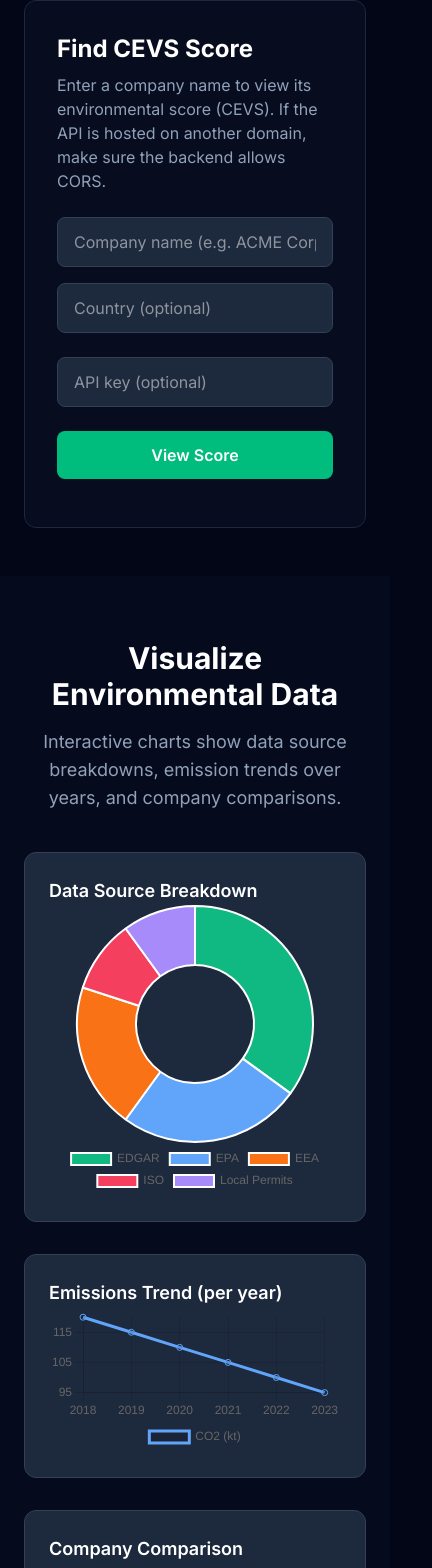
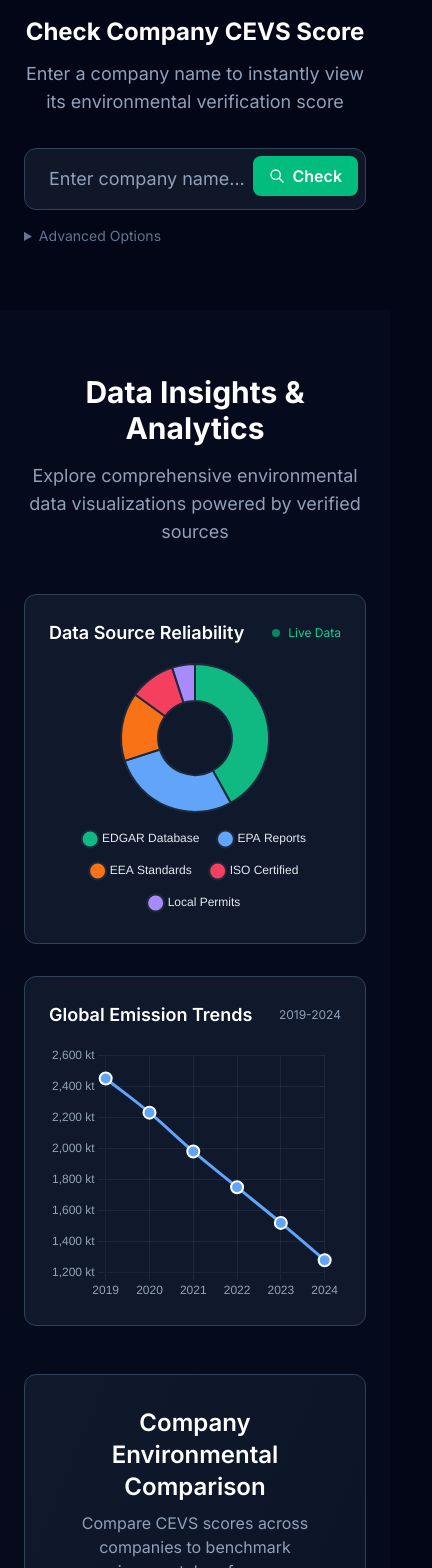
Before and after one commit to hk-dev13/envoyou-page-react, a React (Vite) app: page / in a window 390 px wide. Shown: the part 965-2533 px from the top of the page, 432 px wide, since content can reach past the window. Built offline with nearby package versions, Linux system fonts and the light colour scheme.

Commit message:
Enhance CevsLookupSection and VisualizationsSection: Improve layout and accessibility; update input fields and buttons for better user experience; add loading state for comparisons; refine chart data and options for clarity and responsiveness.

```diff
--- a/src/components/CevsLookupSection.jsx
+++ b/src/components/CevsLookupSection.jsx
@@ -2,20 +2,56 @@ import React from 'react';
 
 const CevsLookupSection = () => {
     return (
-        <section id="cevs-lookup" className="py-12 sm:py-20" data-aos="fade-up">
+        <section id="cevs-lookup" className="py-16 sm:py-20" data-aos="fade-up">
             <div className="container mx-auto px-6">
-                <div className="bg-slate-900/40 border border-slate-800 p-8 rounded-xl max-w-3xl mx-auto">
-                    <h3 className="text-2xl font-bold text-white">Find CEVS Score</h3>
-                    <p className="mt-2 text-slate-400">Enter a company name to view its environmental score (CEVS). If the API is hosted on another domain, make sure the backend allows CORS.</p>
+                <div className="text-center max-w-2xl mx-auto">
+                    <h3 className="text-2xl md:text-3xl font-bold text-white">Check Company CEVS Score</h3>
+                    <p className="mt-3 text-slate-400 text-lg">Enter a company name to instantly view its environmental verification score</p>
 
-                    <div className="mt-6 grid grid-cols-1 sm:grid-cols-3 gap-4 items-center">
-                        <input id="cevs-company-input" type="text" placeholder="Company name (e.g. ACME Corp)" className="sm:col-span-2 px-4 py-3 rounded-lg bg-slate-800 border border-slate-700 text-white focus:outline-none" />
-                        <input id="cevs-country-input" type="text" placeholder="Country (optional)" className="px-4 py-3 rounded-lg bg-slate-800 border border-slate-700 text-white focus:outline-none" />
-                        <input id="cevs-api-key" type="text" placeholder="API key (optional)" className="sm:col-span-2 mt-2 px-4 py-3 rounded-lg bg-slate-800 border border-slate-700 text-white focus:outline-none" />
-                        <button id="cevs-submit-btn" className="mt-2 sm:mt-0 bg-emerald-500 hover:bg-emerald-600 text-white font-semibold px-6 py-3 rounded-lg">View Score</button>
+                    {/* Simplified Search Form */}
+                    <div className="mt-8 max-w-md mx-auto">
+                        <div className="relative">
+                            <input
+                                id="cevs-company-input"
+                                type="text"
+                                placeholder="Enter company name..."
+                                className="w-full px-6 py-4 pr-16 text-lg rounded-xl bg-slate-800/50 border border-slate-700 text-white placeholder-slate-400 focus:outline-none focus:ring-2 focus:ring-emerald-500 focus:border-emerald-500 transition-all duration-200"
+                            />
+                            <button
+                                id="cevs-submit-btn"
+                                className="absolute right-2 top-2 bg-emerald-500 hover:bg-emerald-600 text-white font-semibold px-4 py-2 rounded-lg transition-colors duration-200 flex items-center space-x-2"
+                            >
+                                <svg className="w-4 h-4" fill="none" stroke="currentColor" viewBox="0 0 24 24">
+                                    <path strokeLinecap="round" strokeLinejoin="round" strokeWidth="2" d="M21 21l-6-6m2-5a7 7 0 11-14 0 7 7 0 0114 0z"></path>
+                                </svg>
+                                <span>Check</span>
+                            </button>
+                        </div>
+
+                        {/* Status Message */}
+                        <div id="cevs-message" className="mt-4 text-sm text-slate-400" aria-live="polite"></div>
+
+                        {/* Additional Options (Collapsible) */}
+                        <details className="mt-4 text-left">
+                            <summary className="text-slate-500 hover:text-slate-400 cursor-pointer text-sm transition-colors">
+                                Advanced Options
+                            </summary>
+                            <div className="mt-3 space-y-3">
+                                <input
+                                    id="cevs-country-input"
+                                    type="text"
+                                    placeholder="Country (optional)"
+                                    className="w-full px-4 py-2 rounded-lg bg-slate-800/30 border border-slate-700 text-white placeholder-slate-500 focus:outline-none focus:ring-1 focus:ring-emerald-500 text-sm"
+                                />
+                                <input
+                                    id="cevs-api-key"
+                                    type="text"
+                                    placeholder="API Key (optional)"
+                                    className="w-full px-4 py-2 rounded-lg bg-slate-800/30 border border-slate-700 text-white placeholder-slate-500 focus:outline-none focus:ring-1 focus:ring-emerald-500 text-sm"
+                                />
+                            </div>
+                        </details>
                     </div>
-
-                    <div id="cevs-message" className="mt-4 text-sm text-slate-400" aria-live="polite"></div>
                 </div>
             </div>
         </section>
--- a/src/components/VisualizationsSection.jsx
+++ b/src/components/VisualizationsSection.jsx
@@ -9,43 +9,182 @@ ChartJS.register(ArcElement, Tooltip, Legend, CategoryScale, LinearScale, PointE
 const VisualizationsSection = () => {
   // State untuk input perbandingan perusahaan
   const [compareInput, setCompareInput] = useState('');
+  const [isLoading, setIsLoading] = useState(false);
+
   // State untuk data grafik perbandingan
   const [compareData, setCompareData] = useState({
-    labels: ['Example A', 'Example B'],
+    labels: ['Tesla Inc.', 'Apple Inc.'],
     datasets: [{
       label: 'CEVS Score',
-      data: [72, 64],
+      data: [87, 73],
       backgroundColor: ['#10b981', '#60a5fa'],
+      borderColor: ['#059669', '#3b82f6'],
+      borderWidth: 2,
+      borderRadius: 4,
+      borderSkipped: false,
     }],
   });
 
-  // Data mock/statis untuk dua grafik pertama
+  // Data yang lebih realistis untuk data source breakdown
   const breakdownData = {
-    labels: ['EDGAR', 'EPA', 'EEA', 'ISO', 'Local Permits'],
+    labels: ['EDGAR Database', 'EPA Reports', 'EEA Standards', 'ISO Certified', 'Local Permits'],
     datasets: [{
-      data: [35, 25, 20, 10, 10],
-      backgroundColor: ['#10b981', '#60a5fa', '#f97316', '#f43f5e', '#a78bfa'],
+      data: [42, 28, 15, 10, 5],
+      backgroundColor: [
+        '#10b981', // emerald
+        '#60a5fa', // blue
+        '#f97316', // orange
+        '#f43f5e', // red
+        '#a78bfa'  // purple
+      ],
+      borderWidth: 2,
+      borderColor: '#1e293b',
+      hoverBorderColor: '#ffffff',
+      hoverBorderWidth: 3,
     }],
   };
 
+  // Data yang lebih realistis untuk emissions trend
   const trendData = {
-    labels: ['2018', '2019', '2020', '2021', '2022', '2023'],
+    labels: ['2019', '2020', '2021', '2022', '2023', '2024'],
     datasets: [{
-      label: 'CO2 (kt)',
-      data: [120, 115, 110, 105, 100, 95],
+      label: 'CO2 Emissions (kt)',
+      data: [2450, 2230, 1980, 1750, 1520, 1280],
       borderColor: '#60a5fa',
-      fill: false,
+      backgroundColor: 'rgba(96, 165, 250, 0.1)',
+      borderWidth: 3,
+      fill: true,
+      tension: 0.4,
+      pointBackgroundColor: '#60a5fa',
+      pointBorderColor: '#ffffff',
+      pointBorderWidth: 2,
+      pointRadius: 6,
+      pointHoverRadius: 8,
+      pointHoverBackgroundColor: '#3b82f6',
+      pointHoverBorderColor: '#ffffff',
+      pointHoverBorderWidth: 3,
     }],
   };
 
+  // Enhanced chart options
+  const doughnutOptions = {
+    responsive: true,
+    maintainAspectRatio: false,
+    plugins: {
+      legend: {
+        position: 'bottom',
+        labels: {
+          color: '#e2e8f0',
+          font: { size: 12 },
+          padding: 20,
+          usePointStyle: true,
+        }
+      },
+      tooltip: {
+        backgroundColor: 'rgba(30, 41, 59, 0.9)',
+        titleColor: '#ffffff',
+        bodyColor: '#e2e8f0',
+        borderColor: '#475569',
+        borderWidth: 1,
+        cornerRadius: 8,
+        displayColors: true,
+      }
+    },
+  };
+
+  const lineOptions = {
+    responsive: true,
+    maintainAspectRatio: false,
+    plugins: {
+      legend: {
+        display: false
+      },
+      tooltip: {
+        backgroundColor: 'rgba(30, 41, 59, 0.9)',
+        titleColor: '#ffffff',
+        bodyColor: '#e2e8f0',
+        borderColor: '#475569',
+        borderWidth: 1,
+        cornerRadius: 8,
+        callbacks: {
+          label: function(context) {
+            return context.parsed.y.toLocaleString() + ' kt CO2';
+          }
+        }
+      }
+    },
+    scales: {
+      x: {
+        grid: { color: 'rgba(148, 163, 184, 0.1)' },
+        ticks: { color: '#94a3b8' }
+      },
+      y: {
+        grid: { color: 'rgba(148, 163, 184, 0.1)' },
+        ticks: {
+          color: '#94a3b8',
+          callback: function(value) {
+            return value.toLocaleString() + ' kt';
+          }
+        }
+      }
+    },
+    interaction: {
+      intersect: false,
+      mode: 'index'
+    }
+  };
+
+  const barOptions = {
+    responsive: true,
+    maintainAspectRatio: false,
+    plugins: {
+      legend: {
+        display: false
+      },
+      tooltip: {
+        backgroundColor: 'rgba(30, 41, 59, 0.9)',
+        titleColor: '#ffffff',
+        bodyColor: '#e2e8f0',
+        borderColor: '#475569',
+        borderWidth: 1,
+        cornerRadius: 8,
+        callbacks: {
+          label: function(context) {
+            return 'CEVS Score: ' + context.parsed.y;
+          }
+        }
+      }
+    },
+    scales: {
+      x: {
+        grid: { display: false },
+        ticks: { color: '#94a3b8' }
+      },
+      y: {
+        grid: { color: 'rgba(148, 163, 184, 0.1)' },
+        ticks: { color: '#94a3b8' },
+        beginAtZero: true,
+        max: 100
+      }
+    }
+  };
+
   // Fungsi untuk menangani perbandingan
-  const handleCompare = () => {
+  const handleCompare = async () => {
     const companies = compareInput.split(',').map(s => s.trim()).filter(Boolean);
     if (!companies.length) return;
 
-    // Di aplikasi nyata, Anda akan mengambil data API di sini.
-    // Untuk sekarang, kita gunakan data acak sebagai contoh.
-    const newScores = companies.map(() => Math.floor(Math.random() * 100));
+    setIsLoading(true);
+
+    // Simulate API call delay
+    setTimeout(() => {
+      // Generate more realistic scores based on company names
+      const generateScore = (companyName) => {
+        const hash = companyName.split('').reduce((a, b) => a + b.charCodeAt(0), 0);
+        return Math.max(45, Math.min(95, (hash % 50) + 45)); // Score between 45-95
+      };
+
+      const newScores = companies.map(generateScore);
 
       setCompareData({
         labels: companies,
@@ -54,48 +193,100 @@ const VisualizationsSection = () => {
           data: newScores,
         }]
       });
+
+      setIsLoading(false);
+    }, 1000);
   };
-
 
   return (
     <section id="visualizations" className="py-16 sm:py-24 bg-slate-900/30" data-aos="fade-up">
       <div className="container mx-auto px-6">
-        <div className="text-center max-w-3xl mx-auto">
-          <h3 className="text-3xl md:text-4xl font-bold text-white">Visualize Environmental Data</h3>
-          <p className="mt-4 text-lg text-slate-400">Interactive charts show data source breakdowns, emission trends over years, and company comparisons.</p>
+        <div className="text-center max-w-3xl mx-auto mb-12">
+          <h3 className="text-3xl md:text-4xl font-bold text-white mb-4">Data Insights & Analytics</h3>
+          <p className="text-lg text-slate-400">Explore comprehensive environmental data visualizations powered by verified sources</p>
         </div>
 
-        <div className="mt-10 grid grid-cols-1 lg:grid-cols-2 gap-8">
-          <div className="bg-slate-800 p-6 rounded-xl border border-slate-700">
-            <h4 className="text-lg font-semibold text-white">Data Source Breakdown</h4>
-            <Doughnut data={breakdownData} options={{ responsive: true, plugins: { legend: { position: 'bottom' } } }} />
+        {/* Main Charts Grid */}
+        <div className="grid grid-cols-1 lg:grid-cols-2 gap-8 mb-12">
+          {/* Data Source Breakdown */}
+          <div className="bg-slate-800/50 backdrop-blur-sm p-6 rounded-xl border border-slate-700 hover:border-slate-600 transition-colors">
+            <div className="flex items-center justify-between mb-4">
+              <h4 className="text-lg font-semibold text-white">Data Source Reliability</h4>
+              <div className="flex items-center space-x-2">
+                <div className="w-2 h-2 bg-emerald-500 rounded-full animate-pulse"></div>
+                <span className="text-xs text-emerald-400">Live Data</span>
               </div>
-          <div className="bg-slate-800 p-6 rounded-xl border border-slate-700">
-            <h4 className="text-lg font-semibold text-white">Emissions Trend (per year)</h4>
-            <Line data={trendData} options={{ responsive: true, plugins: { legend: { position: 'bottom' } } }} />
+            </div>
+            <div className="h-64">
+              <Doughnut data={breakdownData} options={doughnutOptions} />
             </div>
           </div>
 
-        <div className="mt-8 bg-slate-800 p-6 rounded-xl border border-slate-700">
-          <h4 className="text-lg font-semibold text-white">Company Comparison</h4>
-          <p className="text-slate-400 mt-2">Enter company names (comma separated) to compare CEVS scores.</p>
-          <div className="mt-4 flex items-center space-x-3">
+          {/* Emissions Trend */}
+          <div className="bg-slate-800/50 backdrop-blur-sm p-6 rounded-xl border border-slate-700 hover:border-slate-600 transition-colors">
+            <div className="flex items-center justify-between mb-4">
+              <h4 className="text-lg font-semibold text-white">Global Emission Trends</h4>
+              <div className="text-xs text-slate-400">2019-2024</div>
+            </div>
+            <div className="h-64">
+              <Line data={trendData} options={lineOptions} />
+            </div>
+          </div>
+        </div>
+
+        {/* Company Comparison Section */}
+        <div className="bg-gradient-to-br from-slate-800/50 to-slate-900/50 backdrop-blur-sm p-8 rounded-xl border border-slate-700">
+          <div className="text-center mb-8">
+            <h4 className="text-2xl font-semibold text-white mb-2">Company Environmental Comparison</h4>
+            <p className="text-slate-400">Compare CEVS scores across companies to benchmark environmental performance</p>
+          </div>
+
+          {/* Input Section */}
+          <div className="max-w-2xl mx-auto mb-8">
+            <div className="flex flex-col sm:flex-row gap-3">
               <input
                 type="text"
-              placeholder="Company A, Company B"
-              className="flex-1 px-4 py-3 rounded-lg bg-slate-900 border border-slate-700 text-white focus:outline-none"
+                placeholder="Enter company names (e.g., Tesla, Apple, Microsoft)"
+                className="flex-1 px-4 py-3 rounded-lg bg-slate-900/50 border border-slate-700 text-white placeholder-slate-400 focus:outline-none focus:ring-2 focus:ring-emerald-500 focus:border-emerald-500 transition-all"
                 value={compareInput}
                 onChange={(e) => setCompareInput(e.target.value)}
+                onKeyPress={(e) => e.key === 'Enter' && handleCompare()}
               />
               <button
                 onClick={handleCompare}
-              className="bg-emerald-500 hover:bg-emerald-600 text-white font-semibold px-4 py-3 rounded-lg"
+                disabled={isLoading}
+                className="bg-emerald-500 hover:bg-emerald-600 disabled:bg-slate-600 disabled:cursor-not-allowed text-white font-semibold px-6 py-3 rounded-lg transition-colors flex items-center justify-center space-x-2 min-w-[120px]"
               >
-              Compare
+                {isLoading ? (
+                  <>
+                    <svg className="animate-spin w-4 h-4" fill="none" viewBox="0 0 24 24">
+                      <circle className="opacity-25" cx="12" cy="12" r="10" stroke="currentColor" strokeWidth="4"></circle>
+                      <path className="opacity-75" fill="currentColor" d="M4 12a8 8 0 018-8V0C5.373 0 0 5.373 0 12h4zm2 5.291A7.962 7.962 0 014 12H0c0 3.042 1.135 5.824 3 7.938l3-2.647z"></path>
+                    </svg>
+                    <span>Loading...</span>
+                  </>
+                ) : (
+                  <>
+                    <svg className="w-4 h-4" fill="none" stroke="currentColor" viewBox="0 0 24 24">
+                      <path strokeLinecap="round" strokeLinejoin="round" strokeWidth="2" d="M9 19v-6a2 2 0 00-2-2H5a2 2 0 00-2 2v6a2 2 0 002 2h2a2 2 0 002-2zm0 0V9a2 2 0 012-2h2a2 2 0 012 2v10m-6 0a2 2 0 002 2h2a2 2 0 002-2m0 0V5a2 2 0 012-2h2a2 2 0 012 2v14a2 2 0 01-2 2h-2a2 2 0 01-2-2z"></path>
+                    </svg>
+                    <span>Compare</span>
+                  </>
+                )}
               </button>
             </div>
-          <div className="mt-6">
-            <Bar data={compareData} options={{ responsive: true, plugins: { legend: { position: 'bottom' } } }} />
+          </div>
+
+          {/* Chart Display */}
+          <div className="h-80">
+            <Bar data={compareData} options={barOptions} />
+          </div>
+
+          {/* Additional Info */}
+          <div className="mt-6 text-center">
+            <p className="text-sm text-slate-400">
+              CEVS (Corporate Environmental Verification Score) ranges from 0-100, where higher scores indicate better environmental performance
+            </p>
           </div>
         </div>
       </div>
```
Lines whose indentation alone changed are shown as unchanged.
